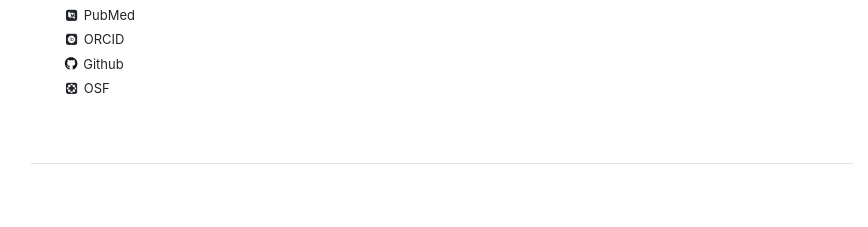
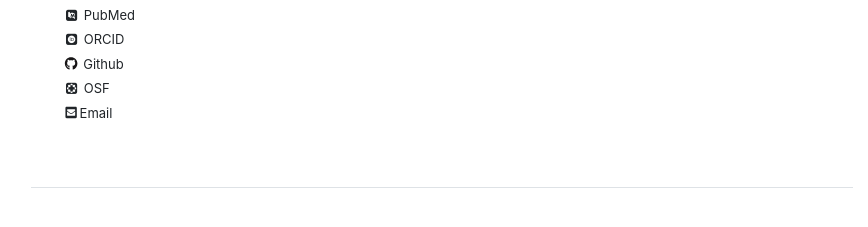
Before and after one commit to mtpearce/mtpearce.github.io, a Jekyll site: the page built from index.md, in a window 1280 px wide. Shown: the part 369-596 px from the top of the page, without its empty margins (198-1066 px from the left). Built offline with Jekyll 4.4.1, drawn with Linux system fonts in a browser that asks for light colours; some web fonts are replaced.

Commit message:
Add email to home page

```diff
--- a/_layouts/home.html
+++ b/_layouts/home.html
@@ -3,18 +3,19 @@ layout: default
 ---
 
 <div class="container">
+
   <div class="left">
     <img src="{{ site.github.url }}/assets/img/mugshot.png" width="160">
     <div><br></div>
     <div class="author__urls-wrapper">
-      <ul class="author__urls social-icons">
-      <!-- <ul class="social-icons"> -->
+      <ul class="social-icons">
         <li><i class="fa fa-fw fa-map-marker" aria-hidden="true"></i> London, UK</li>
         <li><a href="https://scholar.google.co.uk/citations?user=UImWMekAAAAJ"><i class="fas fa-fw fa-graduation-cap"></i> Google Scholar</a></li>
         <li><a href="https://pubmed.ncbi.nlm.nih.gov/?term=marcus+pearce"><i class="ai ai-pubmed-square ai-fw"></i> PubMed</a></li>
         <li><a href="https://orcid.org/0000-0002-1282-431"><i class="ai ai-orcid-square ai-fw"></i> ORCID</a></li>
         <li><a href="https://github.com/mtpearce"><i class="fab fa-fw fa-github" aria-hidden="true"></i> Github</a></li>
         <li><a href="https://osf.io/2nxqh/"><i class="ai ai-osf-square ai-fw"></i> OSF</a></li>
+        <li><a href="mailto:marcus.pearce <at> qmul.ac.uk"><meta itemprop="email" content="marcus.pearce <at> qmul.ac.uk"/><i class="fas fa-fw fa-envelope-square" aria-hidden="true"></i><span class="label">Email</span></a></li>
       </ul>
     </div>
   </div>
```
